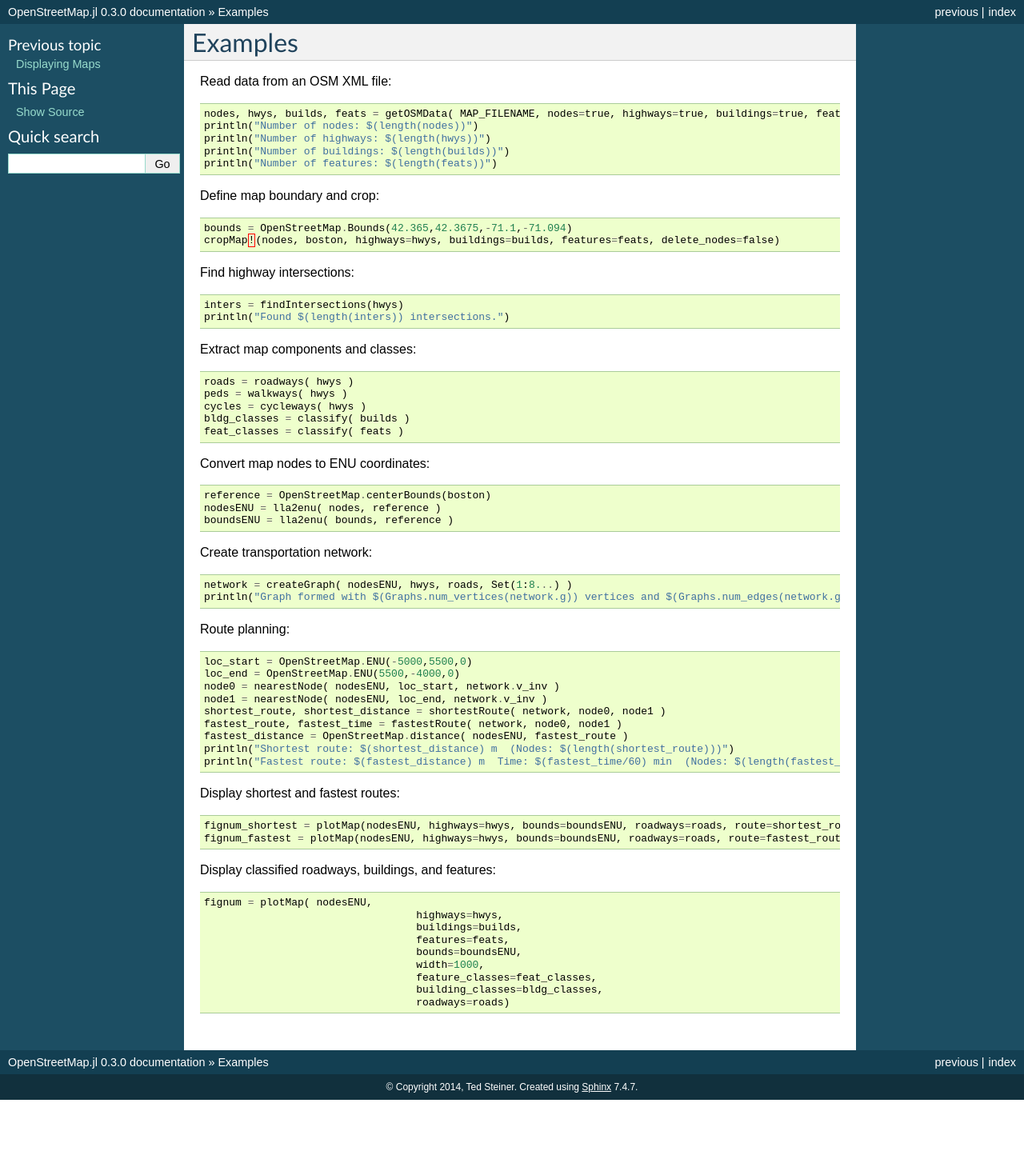
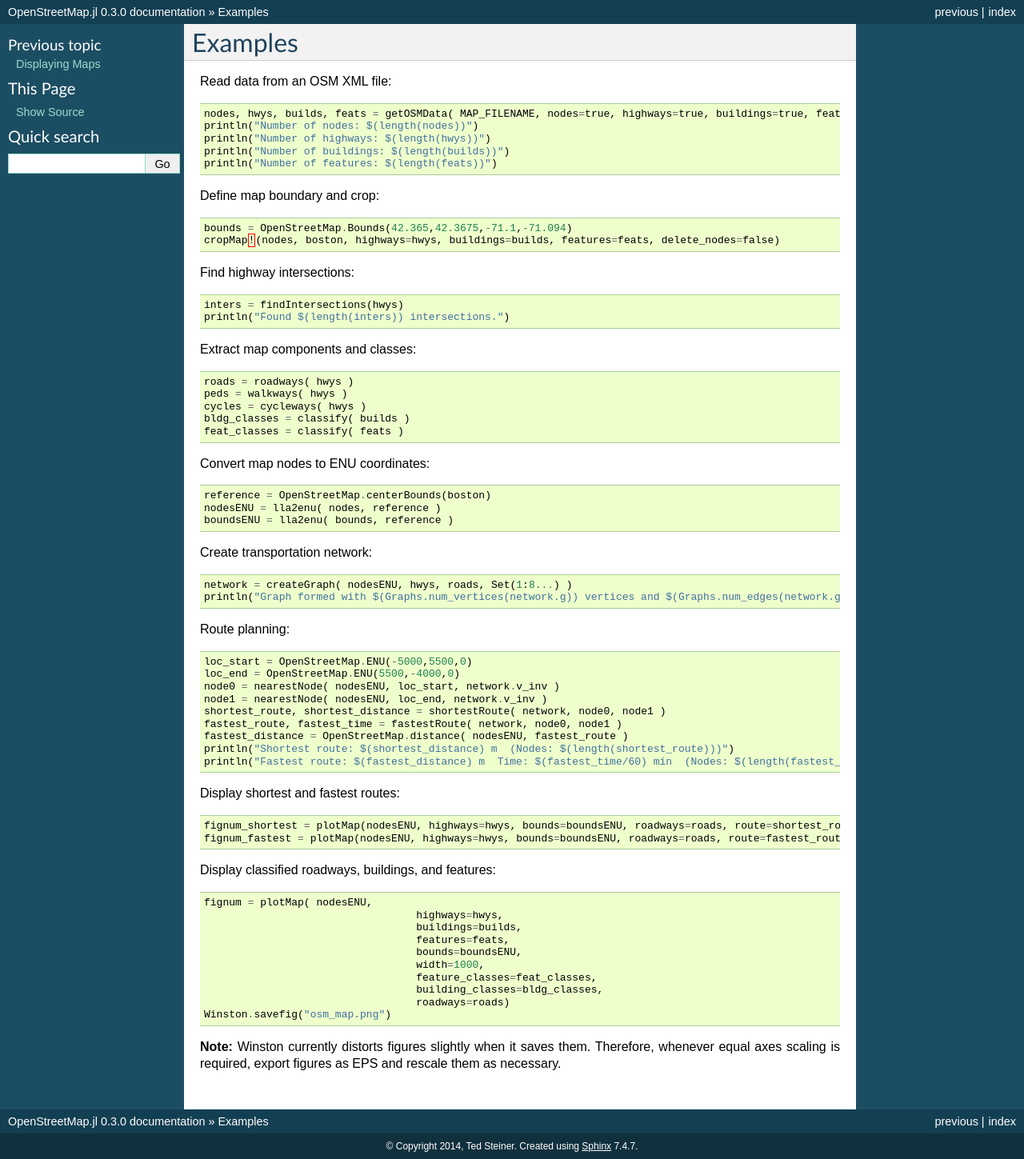
Before and after one commit to tedsteiner/OpenStreetMap.jl, a Sphinx documentation site: the page built from docs/examples.rst, in a window 1280 px wide. Shown: the whole page at 80% size. Built offline with Sphinx 7.4.7, drawn with Linux system fonts in a browser that asks for light colours; before the commit the page ends 1375 px from its top, so only the background shows below that.

Commit message:
Minor examples update.
Signed-off-by: Ted Steiner <tsteiner2@gmail.com>

```diff
--- a/docs/examples.rst
+++ b/docs/examples.rst
@@ -84,3 +84,6 @@ Display classified roadways, buildings, and features:
 					  feature_classes=feat_classes,
 					  building_classes=bldg_classes,
 					  roadways=roads)
+	Winston.savefig("osm_map.png")
+
+**Note:** Winston currently distorts figures slightly when it saves them. Therefore, whenever equal axes scaling is required, export figures as EPS and rescale them as necessary.
```
